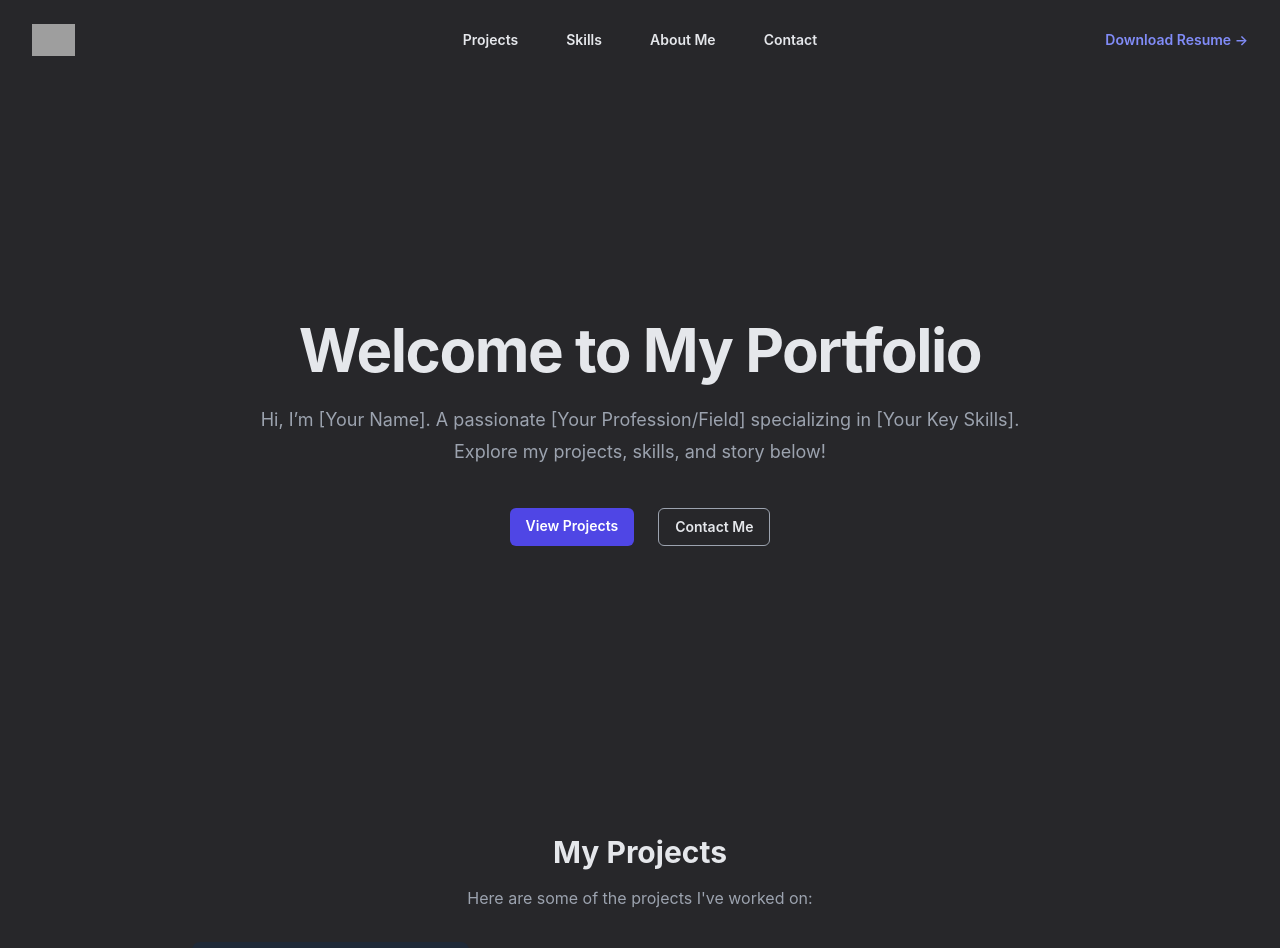
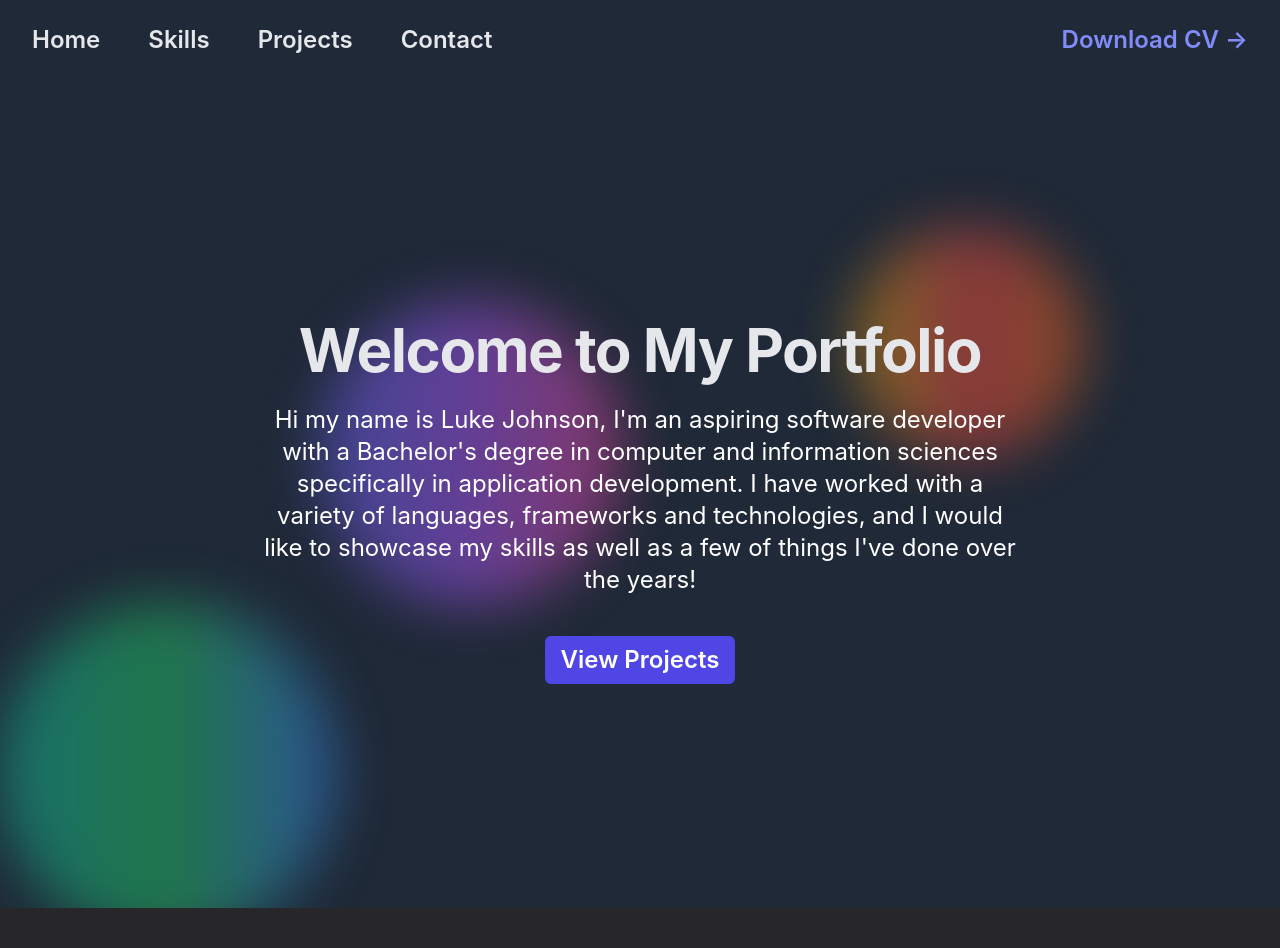
Before and after one commit to LukeJohnson03/MyPortfolio, a React (Create React App) app: page / in a window 1280 px wide. Shown: the top 948 px of the page. Built offline with nearby package versions, Linux system fonts and the light colour scheme; grey boxes are pictures that could not be loaded.

Commit message:
UI Improvements

```diff
--- a/src/App.js
+++ b/src/App.js
@@ -17,84 +17,73 @@ function App() {
     <div className="bg-zinc-800 text-gray-200">
   <header className="absolute inset-x-0 top-0 z-50">
     <nav aria-label="Global" className="flex items-center justify-between p-6 lg:px-8">
-      <div className="flex lg:flex-1">
-        <a href="#" className="-m-1.5 p-1.5">
-          <span className="sr-only">Portfolio</span>
-          <img
-            alt="Logo"
-            src="https://tailwindui.com/plus/img/logos/mark.svg?color=indigo&shade=600"
-            className="h-8 w-auto"
-          />
+
+      <div className="hidden lg:flex lg:gap-x-12">
+        <a href="#projects" className="text-2xl font-semibold text-gray-200 hover:text-indigo-400">
+          Home
         </a>
-      </div>
-      <div className="hidden lg:flex lg:gap-x-12">
-        <a href="#projects" className="text-sm font-semibold text-gray-200 hover:text-indigo-400">
+        <a href="#skills" className="text-2xl font-semibold text-gray-200 hover:text-indigo-400">
+          Skills
+        </a>
+        <a href="#about" className="text-2xl font-semibold text-gray-200 hover:text-indigo-400">
           Projects
         </a>
-        <a href="#skills" className="text-sm font-semibold text-gray-200 hover:text-indigo-400">
-          Skills
-        </a>
-        <a href="#about" className="text-sm font-semibold text-gray-200 hover:text-indigo-400">
-          About Me
-        </a>
-        <a href="#contact" className="text-sm font-semibold text-gray-200 hover:text-indigo-400">
+        <a href="#contact" className="text-2xl font-semibold text-gray-200 hover:text-indigo-400">
           Contact
         </a>
       </div>
       <div className="hidden lg:flex lg:flex-1 lg:justify-end">
         <a
-          href="#resume"
-          className="text-sm font-semibold text-indigo-400 hover:text-indigo-300"
+          href="#cv"
+          className="text-2xl font-semibold text-indigo-400 hover:text-indigo-300"
         >
-          Download Resume <span aria-hidden="true">→</span>
+          Download CV <span aria-hidden="true">→</span>
         </a>
       </div>
     </nav>
   </header>
 
-  <main className="relative isolate px-6 pt-24 lg:px-8">
+  <main className="relative isolate px-6 pt-24 lg:px-8 bg-gray-800">
+  <div
+    className="absolute inset-0 -z-10 overflow-hidden"
+    aria-hidden="true"
+  >
+    <div
+      className="absolute left-1/4 top-1/3 h-64 w-64 rounded-full bg-gradient-to-r from-indigo-500 via-purple-500 to-pink-500 opacity-50 blur-xl animate-move-circles"
+      style={{ animationDuration: '10s' }}
+    />
+    <div
+      className="absolute left-2/3 top-1/4 h-48 w-48 rounded-full bg-gradient-to-r from-yellow-500 via-red-500 to-orange-500 opacity-50 blur-xl animate-move-circles"
+      style={{ animationDuration: '12s' }}
+    />
+    <div
+      className="absolute left-1/5 top-2/3 h-72 w-72 rounded-full bg-gradient-to-r from-teal-500 via-green-500 to-blue-500 opacity-50 blur-xl animate-move-circles"
+      style={{ animationDuration: '15s' }}
+    />
+  </div>
+
+  {/* Hero Content */}
   <div className="mx-auto max-w-3xl text-center py-32 sm:py-48 lg:py-56">
-      <h1 className="text-4xl font-bold tracking-tight sm:text-6xl">
+    <h1 className="text-8xl font-bold tracking-tight sm:text-6xl text-gray-200">
       Welcome to My Portfolio
     </h1>
-      <p className="mt-6 text-lg leading-8 text-gray-400">
-        Hi, I’m [Your Name]. A passionate [Your Profession/Field] specializing in [Your Key Skills]. Explore my projects, skills, and story below!
+    <p className="mt-6 text-2xl leading-8 text-white">
+      Hi my name is Luke Johnson, I'm an aspiring software developer with a Bachelor's degree in computer and information sciences specifically in application development. I have worked with a variety of languages, frameworks and technologies, and I would like to showcase my skills as well as a few of things I've done over the years!
     </p>
     <div className="mt-10 flex justify-center gap-x-6">
       <a
         href="#projects"
-          className="rounded-md bg-indigo-600 px-4 py-2 text-sm font-semibold text-white hover:bg-indigo-500"
+        className="rounded-md bg-indigo-600 px-4 py-2 text-2xl font-semibold text-white hover:bg-indigo-500"
       >
         View Projects
       </a>
-        <a
-          href="#contact"
-          className="rounded-md border border-gray-400 px-4 py-2 text-sm font-semibold text-gray-200 hover:border-indigo-400 hover:text-indigo-400"
-        >
-          Contact Me
-        </a>
     </div>
-    </div>
-    <div
-      aria-hidden="true"
-      className="absolute inset-x-0 top-[calc(100%-13rem)] -z-10 transform-gpu overflow-hidden blur-3xl sm:top-[calc(100%-30rem)]"
-    >
-      <div
-        style={{
-          clipPath:
-            'polygon(74.1% 44.1%, 100% 61.6%, 97.5% 26.9%, 85.5% 0.1%, 80.7% 2%, 72.5% 32.5%, 60.2% 62.4%, 52.4% 68.1%, 47.5% 58.3%, 45.2% 34.5%, 27.5% 76.7%, 0.1% 64.9%, 17.9% 100%, 27.6% 76.8%, 76.1% 97.7%, 74.1% 44.1%)',
-        }}
-        className="relative left-[calc(50%-11rem)] w-[36.125rem] -translate-x-1/2 bg-gradient-to-tr from-[#ff80b5] to-[#9089fc] opacity-30 sm:w-[72.1875rem]"
-      />
   </div>
 </main>
 
   <section id="projects" className="py-16">
     <div className="mx-auto max-w-4xl">
-      <h2 className="text-3xl font-bold text-center text-gray-200">My Projects</h2>
-      <p className="mt-4 text-center text-gray-400">
-        Here are some of the projects I've worked on:
-      </p>
+      <h2 className="text-5xl font-bold text-center text-gray-200">My Projects</h2>
       <div className="mt-8 grid grid-cols-1 gap-8 sm:grid-cols-2 lg:grid-cols-3">
         {/* Add your project cards here */}
         <div className="rounded-lg bg-gray-800 p-6">
@@ -109,10 +98,7 @@ function App() {
 
   <section id="skills" className="bg-zinc-900 py-16">
     <div className="mx-auto max-w-4xl text-center">
-      <h2 className="text-3xl font-bold text-gray-200">My Skills</h2>
-      <p className="mt-4 text-gray-400">
-        Here are some of the tools and technologies I excel at:
-      </p>
+      <h2 className="text-5xl font-bold text-gray-200">My Skills</h2>
       <div className="mt-8 flex flex-wrap justify-center gap-4">
         {/* List your skills */}
         <span className="rounded-full bg-gray-700 px-4 py-2 text-sm font-semibold text-gray-200">
@@ -130,10 +116,7 @@ function App() {
 
   <section id="contact" className="py-16">
     <div className="mx-auto max-w-4xl text-center">
-      <h2 className="text-3xl font-bold text-gray-200">Contact Me</h2>
-      <p className="mt-4 text-gray-400">
-        Interested in collaborating or just want to say hi? Reach out!
-      </p>
+      <h2 className="text-5xl font-bold text-gray-200">Contact Me</h2>
       <form className="mt-8 space-y-4">
         <input
           type="text"
--- a/tailwind.config.js
+++ b/tailwind.config.js
@@ -2,7 +2,17 @@
 module.exports = {
   content: ["./src/**/*.{html,js}"],
   theme: {
-    extend: {},
+    extend: {
+      animation: {
+        'move-circles': 'move-circles 8s ease-in-out infinite',
+      },
+      keyframes: {
+        'move-circles': {
+          '0%, 100%': { transform: 'translate(-10%, -10%) scale(1)' },
+          '50%': { transform: 'translate(10%, 10%) scale(1.2)' },
+        },
+      },
+    },
   },
   plugins: [],
 }
```
Lines whose indentation alone changed are shown as unchanged.
